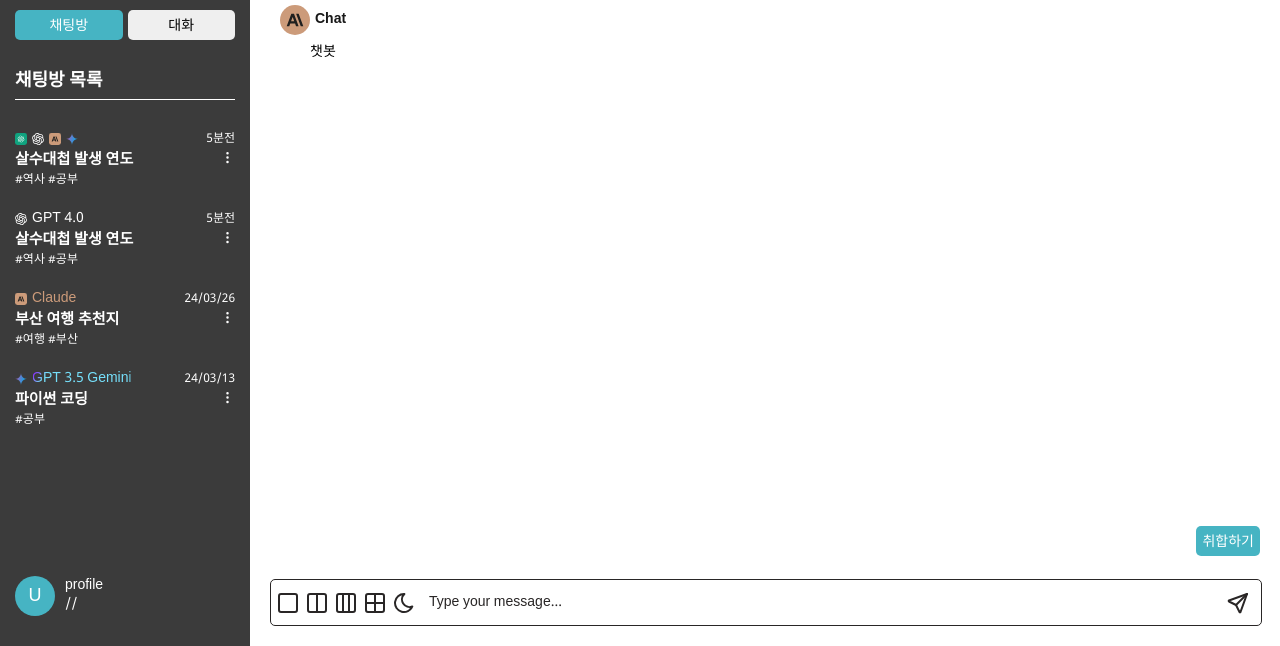
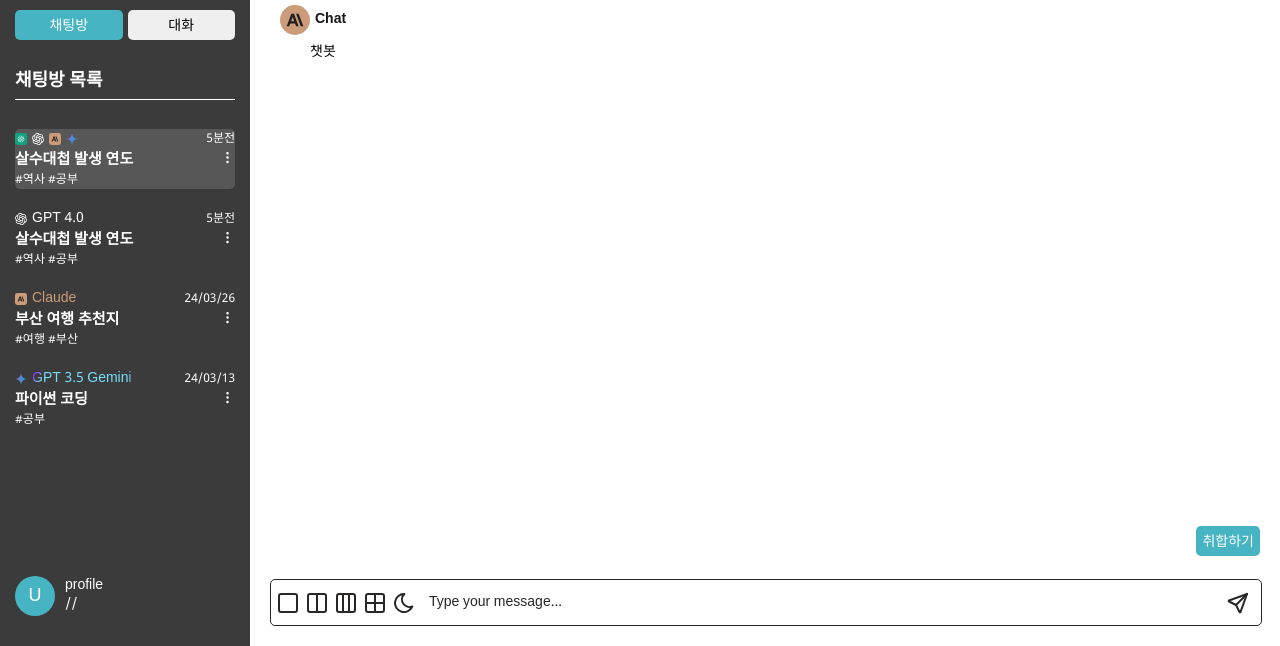
Before and after one commit to seriiiiii/gpt, a plain HTML site: page index.html in a window 1280 px wide. In both pictures the pointer is over the element 125 px from the left and 312 px from the top of the page. Shown: the part 154-800 px from the top of the page. Drawn offline with nearby package versions, Linux system fonts and the light colour scheme; a web font is replaced by a local one.

Commit message:
css 수정

```diff
--- a/css/styles.css
+++ b/css/styles.css
@@ -85,6 +85,11 @@ nav.active + .container {
 .chat-list_wrap {
   max-height: calc(100vh - 350px);
   overflow-y: auto;
+}
+.chat-list:hover {
+  background: rgb(255 255 255 / 14%);
+  border-radius: 5px;
+  transition: 0.3s;
 }
 .chat-list_wrap::-webkit-scrollbar {
   width: 3px;
```
